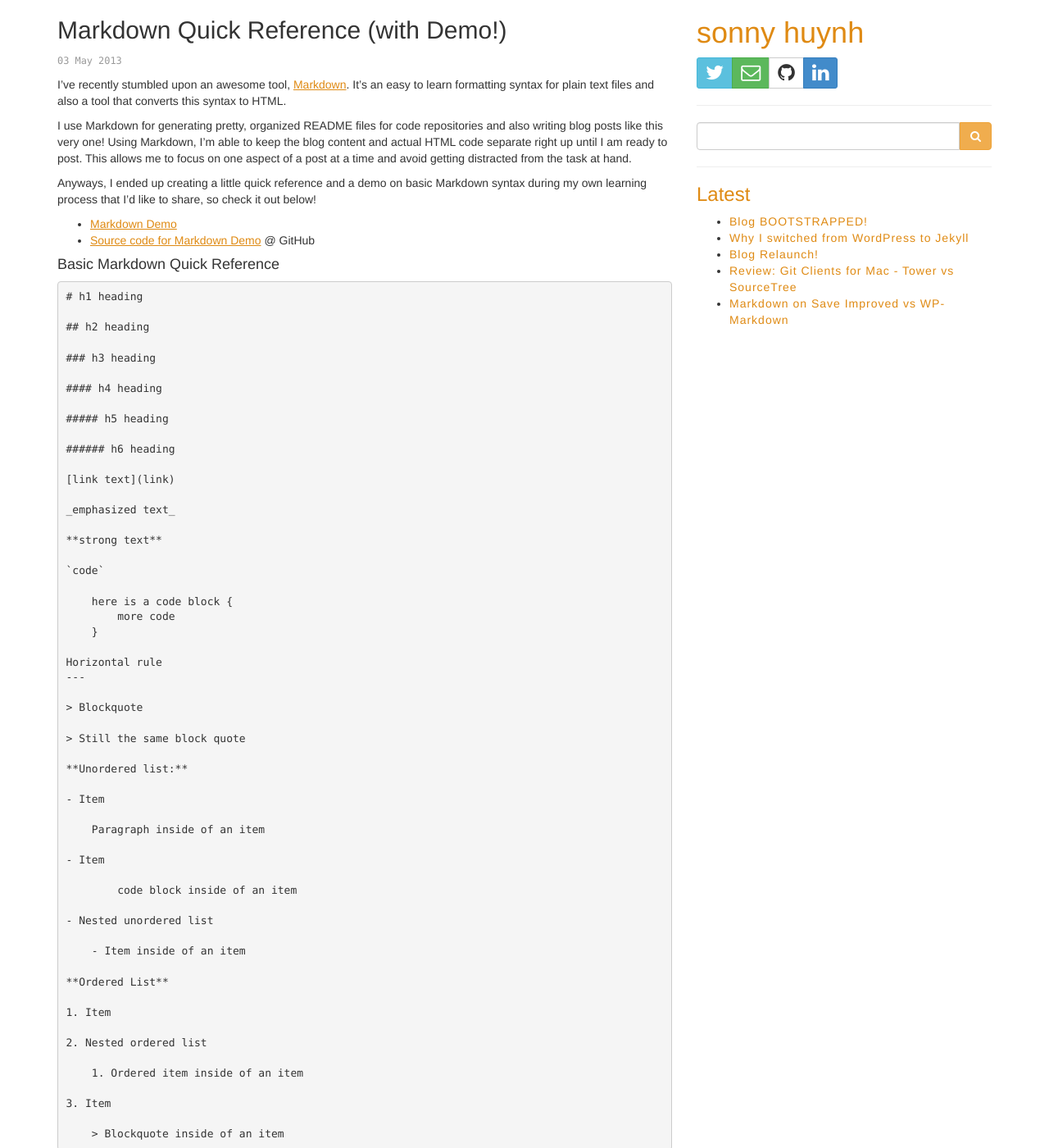
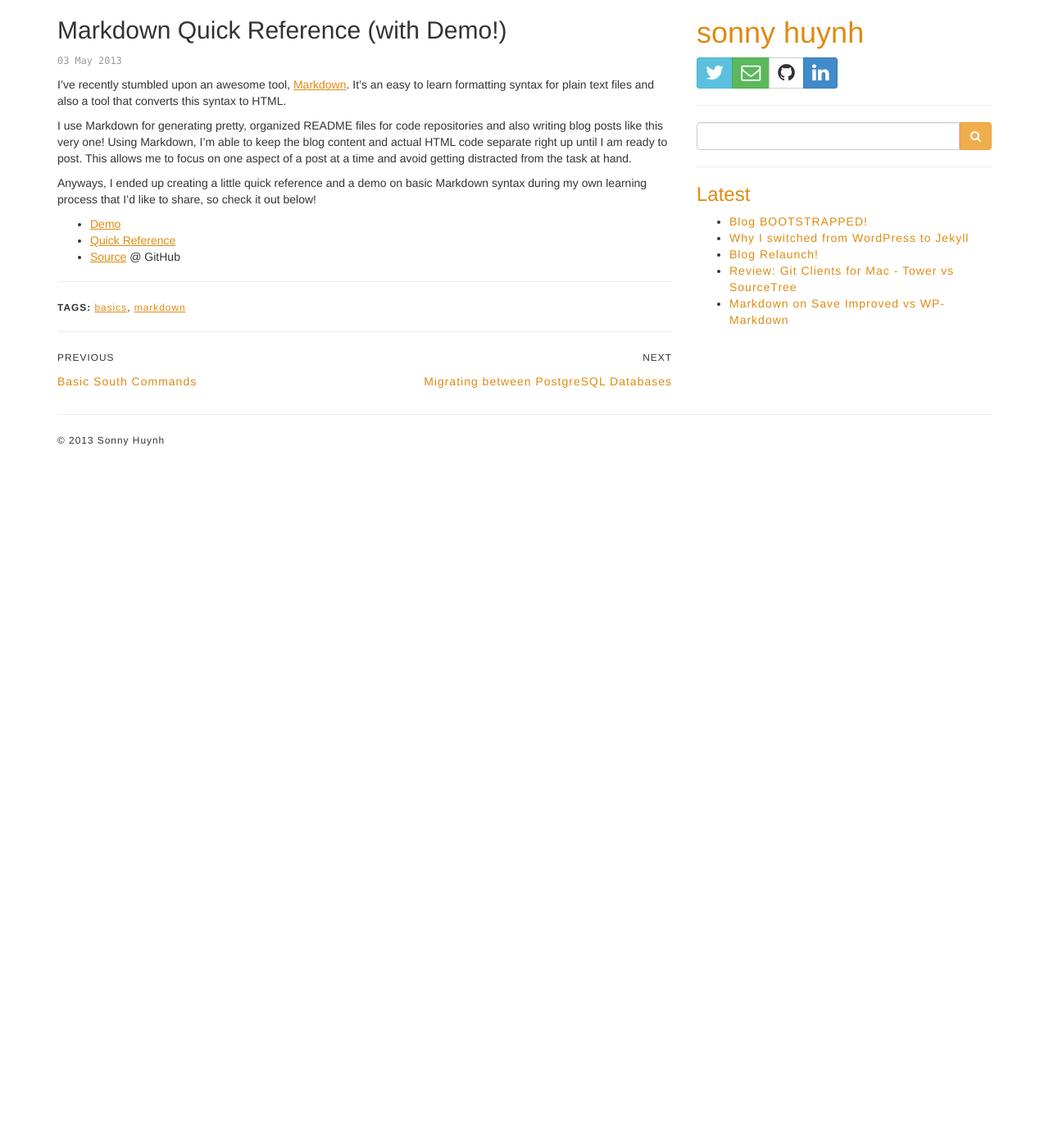
Before and after one commit to sonnyhuynh/sonnyhuynh.github.io, a Jekyll site: the page built from _posts/2013-05-03-markdown-quick-reference.md, in a window 1280 px wide and 1400 px high. Shown: the whole window at 82% size. Built offline with Jekyll 4.4.1, drawn with Linux system fonts in a browser that asks for light colours; Markdown is read by kramdown in place of the engine named in the settings.

Commit message:
Move "Markdown Quick Reference" to [markdown-demo](http://sonnyhuynh.github.io/markdown-demo/)

```diff
--- a/_posts/2013-05-03-markdown-quick-reference.md
+++ b/_posts/2013-05-03-markdown-quick-reference.md
@@ -16,64 +16,6 @@
 
 Anyways, I ended up creating a little quick reference and a demo on basic Markdown syntax during my own learning process that I'd like to share, so check it out below!
 
-- [Markdown Demo](http://bit.ly/18iZGR3 "http://sonnyhuynh.github.io/markdown-demo/")
-- [Source code for Markdown Demo](https://github.com/sonnyhuynh/markdown-demo) @ GitHub
-
-####Basic Markdown Quick Reference
-
-    # h1 heading
-
-    ## h2 heading
-
-    ### h3 heading
-
-    #### h4 heading
-
-    ##### h5 heading
-
-    ###### h6 heading
-
-    [link text](link)
-
-    _emphasized text_
-
-    **strong text**
-
-    `code`
-
-        here is a code block {
-            more code
-        }
-
-    Horizontal rule
-    ---
-
-    > Blockquote
-
-    > Still the same block quote
-
-    **Unordered list:**
-
-    - Item
-
-        Paragraph inside of an item
-
-    - Item
-
-            code block inside of an item
-
-    - Nested unordered list
-
-        - Item inside of an item
-
-    **Ordered List**
-
-    1. Item
-
-    2. Nested ordered list
-
-        1. Ordered item inside of an item
-
-    3. Item
-
-        > Blockquote inside of an item
+- [Demo](http://bit.ly/18iZGR3 "http://sonnyhuynh.github.io/markdown-demo/")
+- [Quick Reference](https://raw.github.com/sonnyhuynh/markdown-demo/master/quick_reference.md)
+- [Source](https://github.com/sonnyhuynh/markdown-demo) @ GitHub
```
